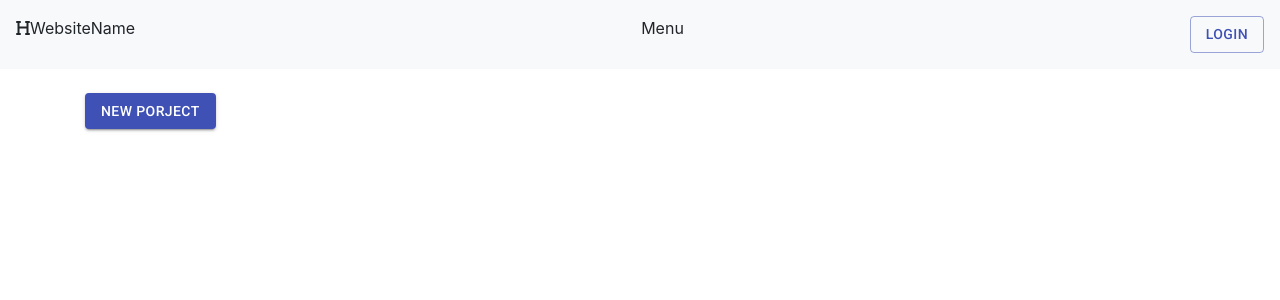
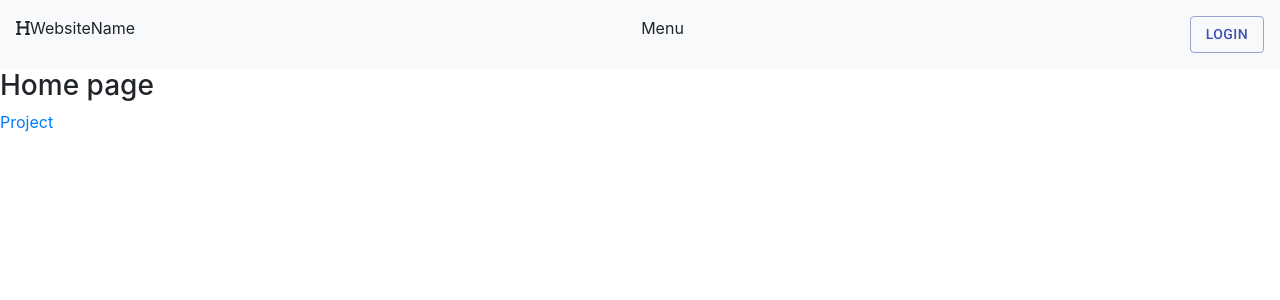
Before and after one commit to hsuan9522/Lokalise, a React (Create React App) app: page / in a window 1280 px wide. Shown: the top 300 px of the page. Built offline with nearby package versions, Linux system fonts and the light colour scheme.

Commit message:
Add react router

```diff
--- a/package.json
+++ b/package.json
@@ -12,6 +12,7 @@
     "node-sass": "^4.14.1",
     "react": "^16.13.1",
     "react-dom": "^16.13.1",
+    "react-router-dom": "^5.2.0",
     "react-scripts": "3.4.1"
   },
   "scripts": {
--- a/src/App.js
+++ b/src/App.js
@@ -1,40 +1,26 @@
 import React, {useState} from 'react';
+import {BrowserRouter as Router, Switch, Route} from 'react-router-dom';
 
 import Header from './components/header';
-import CreateProjectModal from './components/createProjectModal';
-import Project from './components/project'
 
+import Project from './pages/project';
+import Home from './pages/home';
+import ProjectDetail from './pages/projectDetail';
 
 const App = () => {
-  const [project, setProject] = useState([]);
-
-  function onSave(val) {
-    const tmp = [...project];
-    tmp.push(val);
-    setProject(tmp);
-  }
-
   return (
-    <div className="App">
-      <header className="App-header">
-        <Header></Header>
-      </header>
-      <div className="container my-4">
-        <CreateProjectModal onClick={onSave}></CreateProjectModal>
-        {
-          project.map(el=>{
-            return (
-              <div key={el.name}>
-                <div className="py-3 my-3">
-                  <Project data={el}></Project>
-                </div>
-                <hr />
-              </div>
-            )
-          })
-        }
+    <Router>
+      <div className="App">
+        <header className="App-header">
+          <Header></Header>
+        </header>
+        <Switch>
+          <Route path="/" exact component={Home}/>
+          <Route path="/project" exact component={Project} />
+          <Route path="/project/:id" component={ProjectDetail} />
+        </Switch>
       </div>
-    </div>
+    </Router>
   );
 }
 
--- a/src/components/createProjectModal/index.js
+++ b/src/components/createProjectModal/index.js
@@ -18,7 +18,6 @@ const CreateProjectModal = (props) => {
   }
   const [formData, setFormData] = useState(initForm)
   const [open, setOpen] = useState(false);
-  const [isBlur, setIsBlur] = useState(false);
   const [validation, setValidation] = useState({
     name: null,
     baseLanguage: null
--- a/src/components/project/index.js
+++ b/src/components/project/index.js
@@ -1,4 +1,5 @@
 import React, { useState, useEffect } from 'react'
+import { Link } from 'react-router-dom';
 
 import AddLang from './addLang';
 import LangBlock from './langBlock';
@@ -17,16 +18,17 @@ const Project = (props) =>{
   function addLanguage(val){
     let allLang =  [];
     val.forEach(e => {
-      const tmp = languageList.find(el => el.code == e)
+      const tmp = languageList.find(el => el.code === e)
       if(tmp) allLang.push(tmp);
     });
     setLang(allLang)
   }
-
   return (
     <div className="row">
       <div className="col-3 border-right border-grey">
-        <h4 className="border-bottom border-grey py-1">{props.data.name}</h4>
+        <Link to={`/project/${props.data.id}`}>
+          <h4 className="border-bottom border-grey py-1">{props.data.name}</h4>
+        </Link>
         <div className="row">
           <div className="col-6">
             <small>DONE</small>
--- /dev/null
+++ b/src/pages/home.js
@@ -0,0 +1,13 @@
+import React from 'react';
+import { Link } from 'react-router-dom';
+
+const Home = () =>{
+  return (
+    <div>
+      <h3>Home page</h3>
+      <Link to="/project">Project</Link>
+    </div>
+  )
+}
+
+export default Home;
--- /dev/null
+++ b/src/pages/project.js
@@ -0,0 +1,43 @@
+import React, {useState} from 'react';
+
+import CreateProjectModal from '../components/createProjectModal';
+import ProjectBlock from '../components/project'
+
+
+const Project = () => {
+  const [project, setProject] = useState([]);
+
+  function onSave(val) {
+    let tmp = [...project];
+    tmp.push(val);
+
+    //暫時手動給id，之後應該由後端回傳
+    let tmpId = 1;
+    tmp = tmp.map(el=>{
+      el.id = tmpId++;
+      return el;
+    })
+
+    setProject(tmp);
+  }
+
+  return (
+      <div className="container my-4">
+        <CreateProjectModal onClick={onSave}></CreateProjectModal>
+        {
+          project.map(el=>{
+            return (
+              <div key={el.name}>
+                <div className="py-3 my-3">
+                  <ProjectBlock data={el}></ProjectBlock>
+                </div>
+                <hr />
+              </div>
+            )
+          })
+        }
+      </div>
+  );
+}
+
+export default Project;
--- /dev/null
+++ b/src/pages/projectDetail.js
@@ -0,0 +1,11 @@
+import React from 'react';
+
+const ProjectDetail = () => {
+  return (
+    <div>
+      <h3>Project Detail</h3>
+    </div>
+  )
+}
+
+export default ProjectDetail;
```
Also changed, not shown: 1 other file (tests, documents, lock files or other folders).
